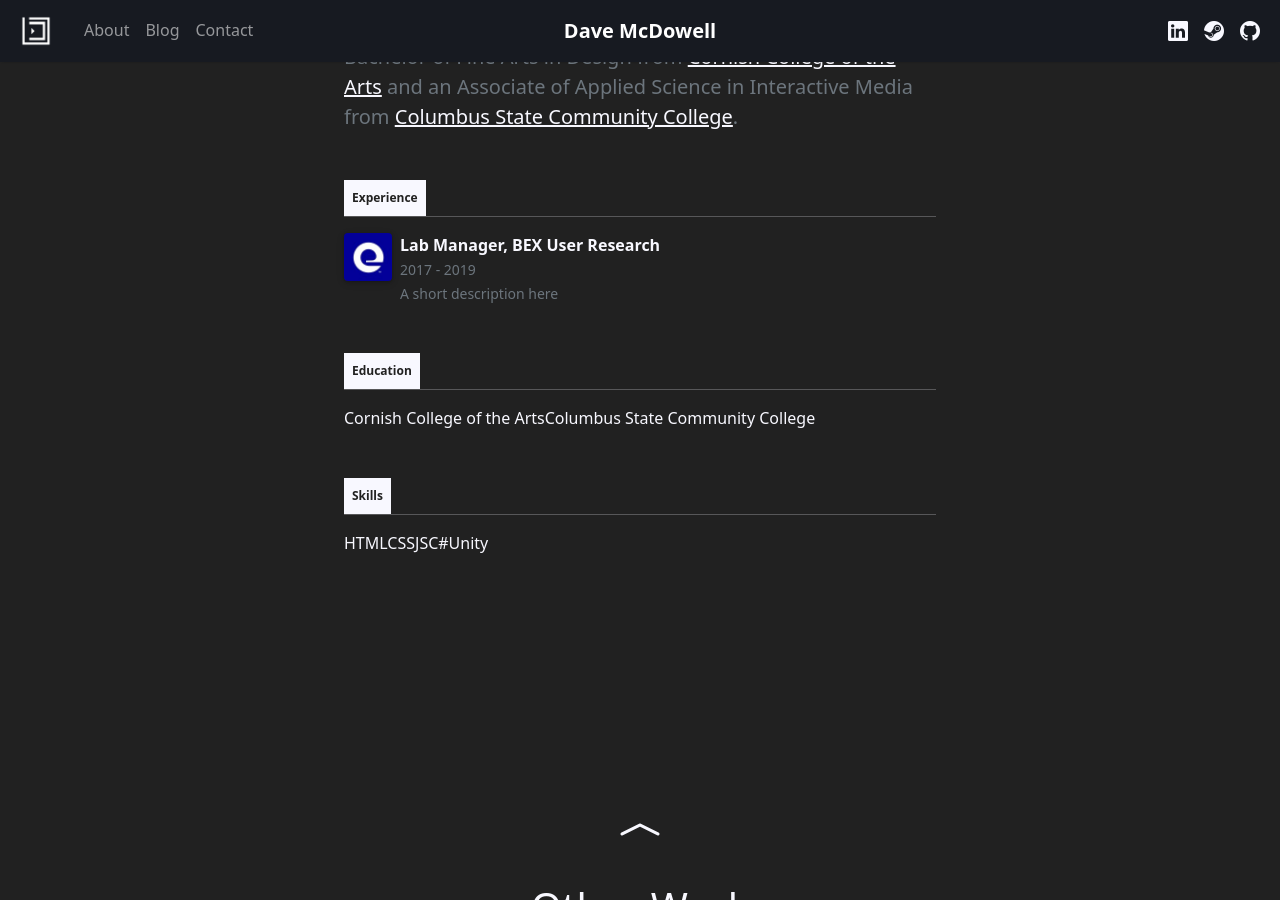
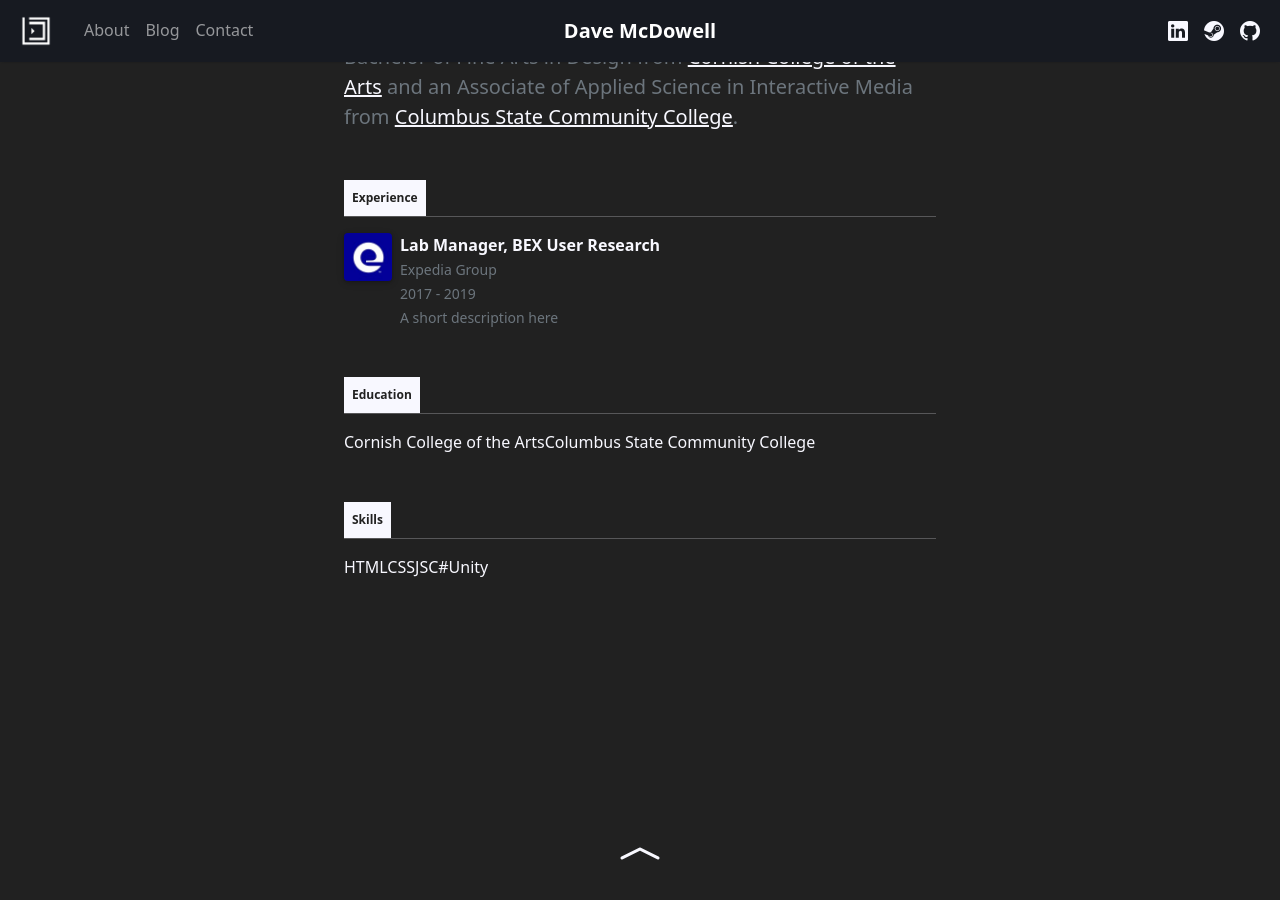
Before and after one commit to davemcdowell/portfolio, a Jekyll site: the page built from about.html, in a window 1280 px wide and 900 px high, scrolled down 377 px. Built offline with Jekyll 4.4.1, drawn with Linux system fonts in a browser that asks for light colours; nearby versions of some CDN libraries.

Commit message:
Update about.html

```diff
--- a/about.html
+++ b/about.html
@@ -24,6 +24,7 @@
                                 </div>
                                 <div class="flex-grow-1 ms-2">
                                   <p class="p-0 mb-0"><strong>{{ experience.job-title }}</strong></p>
+                                  <p class="p-0 mb-0 text-muted"><small>{{ experience.company }}</small></p>
                                   <p class="p-0 mb-0 text-muted"><small>{{ experience.start-date }} - {{ experience.end-date }}</small></p>
                                   <p class="p-0 mb-0 text-muted"><small>{{ experience.description }}</small></p>
                                 </div>
```
